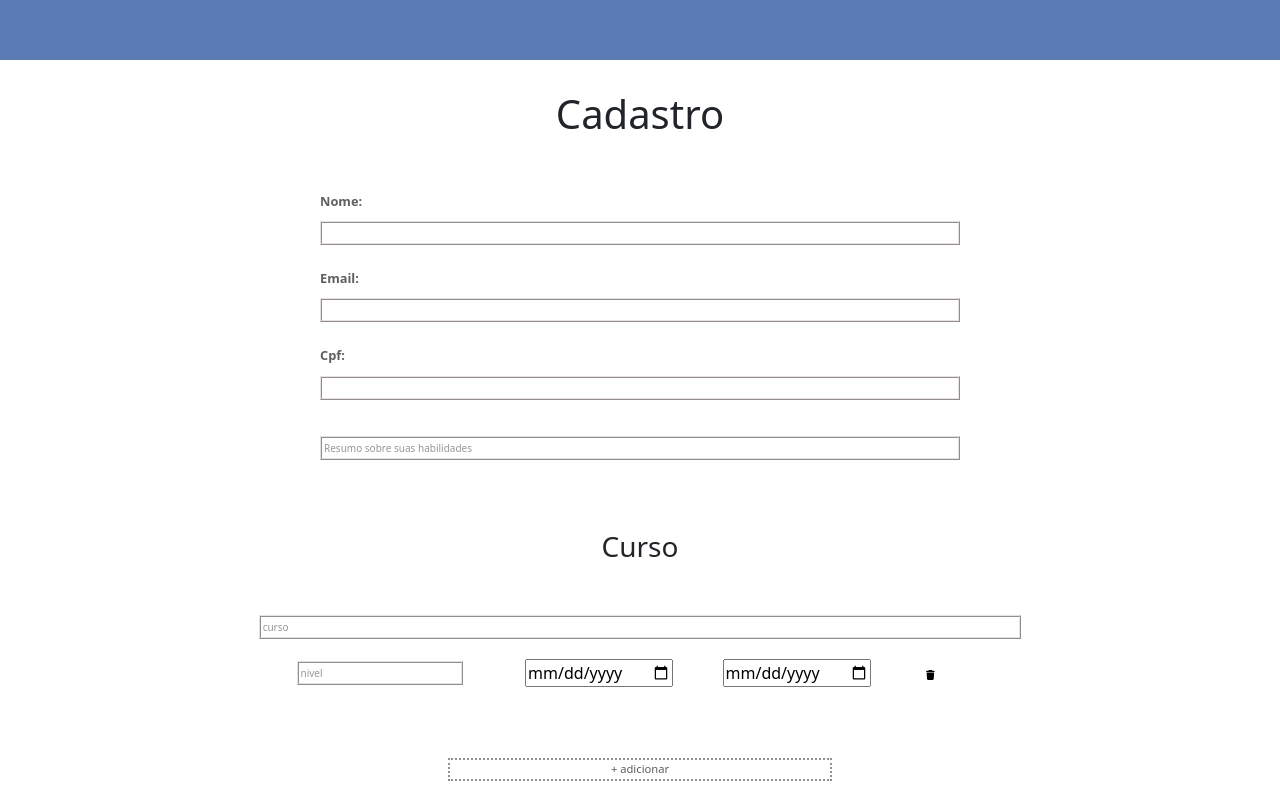
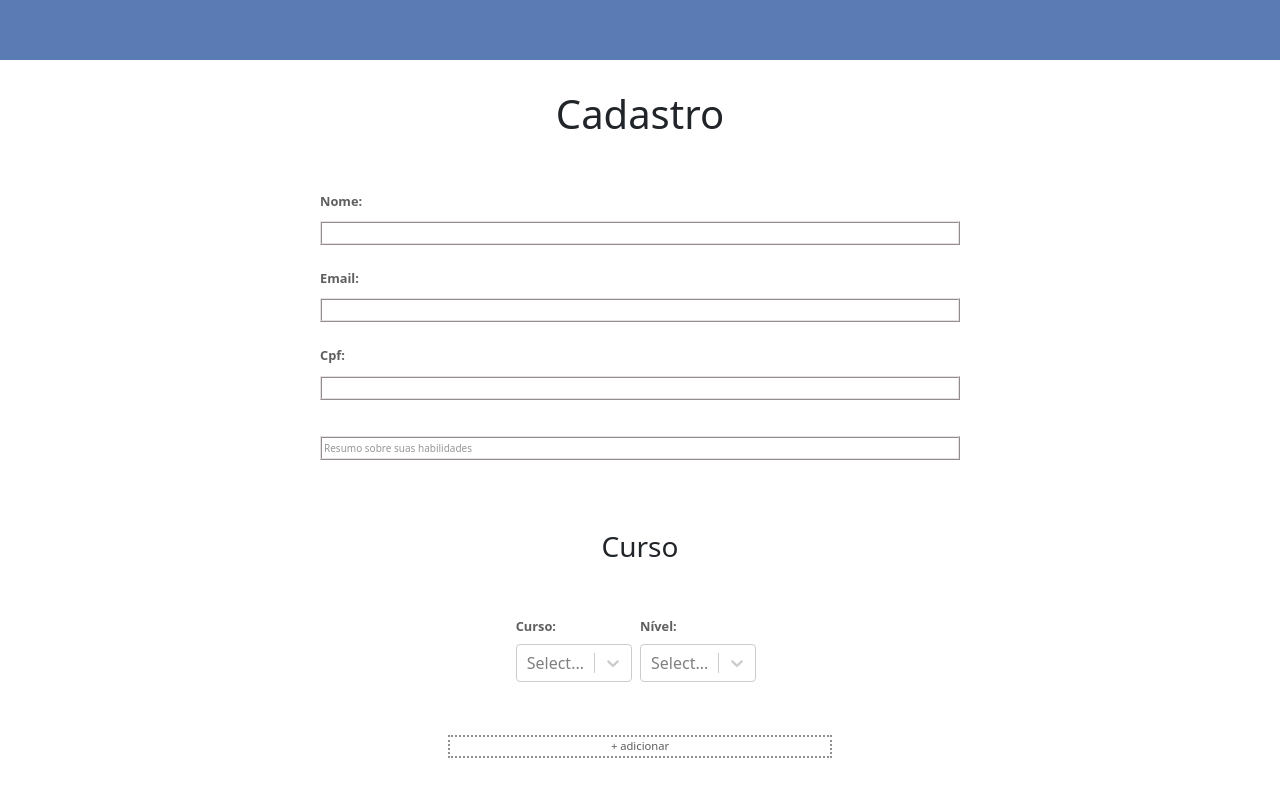
Before and after one commit to brenno147/LabProg-Egresso, a React (Create React App) app in the folder portal-egresso/: page /#/cadastro in a window 1280 px wide. Shown: the top 800 px of the page. Built offline with nearby package versions, Linux system fonts and the light colour scheme.

Commit message:
Adição select

```diff
--- a/portal-egresso/package.json
+++ b/portal-egresso/package.json
@@ -24,6 +24,7 @@
     "react-dom": "^18.1.0",
     "react-router-dom": "^6.3.0",
     "react-scripts": "5.0.1",
+    "react-select": "^5.4.0",
     "web-vitals": "^2.1.4"
   },
   "scripts": {
--- a/portal-egresso/src/components/ButtonComponent.js
+++ b/portal-egresso/src/components/ButtonComponent.js
@@ -2,7 +2,9 @@ import React from 'react';
 function ButtonComponent(props) {
   return (
     <div className='button-style-hover'>
-      <button  className="button-style" type="button">{props.nome}</button>
+      <a href={props.route}>
+        <button  className="button-style" onClick={props.nav} type="button">{props.nome}</button>
+      </a>
     </div>
   );
 }
--- a/portal-egresso/src/components/NavbarComponent.js
+++ b/portal-egresso/src/components/NavbarComponent.js
@@ -5,6 +5,7 @@ import logo from '../imgs/log.png';
 import '../css/style.css';
 
 function NavbarComponent(){
+
     return(
         <Navbar expand="lg" style={{backgroundColor: "#5b7bb5"}}>
             <Container>
@@ -22,7 +23,7 @@ function NavbarComponent(){
                     <a className="text-nav" href="#/estatisticas">Estatísticas</a>
                 </Nav>
                 <div className="button-nav">
-                    <ButtonComponent nome={'Cadastre-se'}/>
+                    <ButtonComponent nome={'Cadastre-se'} route={'#/cadastro'}/>
                 </div>
                 <div className="button-nav">
                     <ButtonComponent nome={'Login'}/>
--- /dev/null
+++ b/portal-egresso/src/components/SelectInput.js
@@ -0,0 +1,16 @@
+import React from 'react'
+import Select from 'react-select'
+
+function SelectInput(props){
+
+    const options = props.options
+
+    return(
+        <div className='mr-2' style={{alignItems: "flex-start",display: "in-line", backgroundColor: "transparent", width:"100%"}}>
+            <label className="textInput">{props.value}&nbsp;</label>
+            <Select options={options} />
+        </div>
+    );
+}
+
+export default SelectInput
--- a/portal-egresso/src/pages/Cadastro.js
+++ b/portal-egresso/src/pages/Cadastro.js
@@ -9,6 +9,7 @@ import DepoimentoTextComponent from '../components/DepoimentoTextComponent';
 import Curso from '../components/Curso';
 import Cargo from '../components/Cargo';
 import CriarContato from '../components/CriarContato';
+import SelectInput from '../components/SelectInput';
 
 function Cadastro(){
     return(
@@ -27,8 +28,13 @@ function Cadastro(){
                 <div  className="h3" style={{marginBottom:"50px", marginTop:"50px"}}>
                     Curso
                 </div>
-                <div className='w-70 mb-5'>
-                    <Curso curso="curso" nivel="nivel"/>
+                <div className='d-flex flex-row w-70 mb-5'>
+                    <SelectInput value = "Curso:" options = {[{ value: 'chocolate', label: 'Chocolate' },
+                                            { value: 'strawberry', label: 'Strawberry' },
+                                            { value: 'vanilla', label: 'Vanilla' }]}/>
+                    <SelectInput value = "Nível:" options = {[{ value: 'chocolate', label: 'Chocolate' },
+                                            { value: 'strawberry', label: 'Strawberry' },
+                                            { value: 'vanilla', label: 'Vanilla' }]}/>
                 </div>
                 <div style={{width:"30%"}}>
                     <ButtonSubmitComponent value="+ adicionar"/>
```
Also changed, not shown: 2 other files (tests, documents, lock files or other folders).
